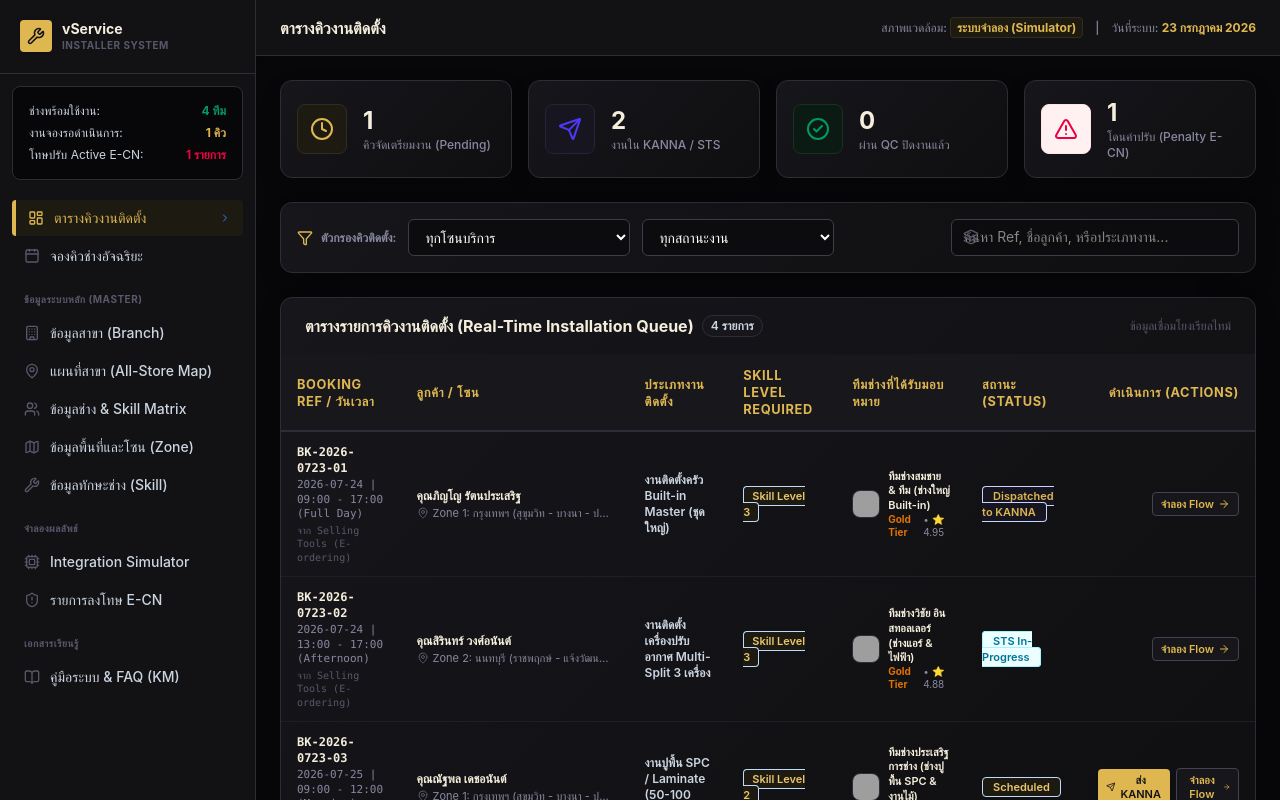
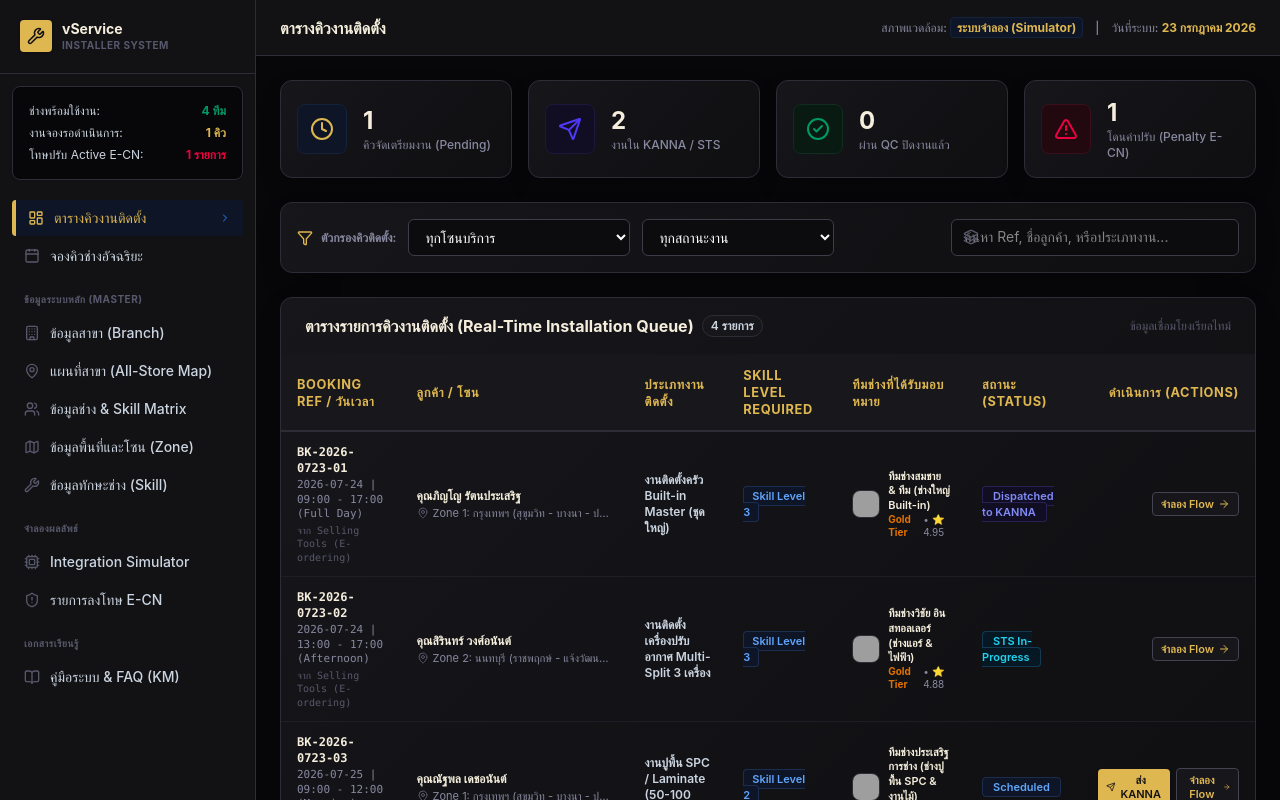
Before and after one commit to isarachootip/vq, a React (Vite) app: page / in a window 1280 px wide. Shown: the top 800 px of the page. Built offline with nearby package versions, Linux system fonts and the light colour scheme; grey boxes are pictures that could not be loaded.

Commit message:
style: fix radioactive status badge colors to translucent dark colors

```diff
--- a/src/index.css
+++ b/src/index.css
@@ -13,19 +13,45 @@
   --color-slate-800: #f5eedc;
   --color-slate-900: #ffffff;
 
-  --color-blue-50: #1d1a12;
-  --color-blue-100: #332d1d;
+  /* Primary Accent: Gold */
   --color-blue-600: #dfb750;
-  --color-blue-700: #e8c66e;
-  --color-blue-800: #ffd700;
 
-  --color-indigo-50: #161520;
-  --color-indigo-100: #252438;
-  --color-indigo-700: #dfb750;
+  /* Badge/Status Dark Mode Theme Mappings */
+  --color-amber-50: #1d1508;
+  --color-amber-200: #3f290d;
+  --color-amber-700: #f59e0b;
+  --color-amber-800: #fbbf24;
 
-  --color-emerald-50: #0b1a12;
-  --color-emerald-100: #153322;
-  --color-emerald-700: #10b981;
+  --color-blue-50: #0d1527;
+  --color-blue-100: #15223c;
+  --color-blue-200: #1c2e50;
+  --color-blue-700: #60a5fa;
+  --color-blue-800: #93c5fd;
+
+  --color-indigo-50: #110e24;
+  --color-indigo-100: #1d183d;
+  --color-indigo-200: #282154;
+  --color-indigo-700: #818cf8;
+
+  --color-cyan-50: #061824;
+  --color-cyan-100: #0e293c;
+  --color-cyan-200: #143953;
+  --color-cyan-700: #22d3ee;
+
+  --color-purple-50: #150d24;
+  --color-purple-100: #25163d;
+  --color-purple-200: #331e54;
+  --color-purple-700: #c084fc;
+
+  --color-emerald-50: #081a11;
+  --color-emerald-100: #102d1f;
+  --color-emerald-200: #173f2b;
+  --color-emerald-700: #34d399;
+
+  --color-rose-50: #220910;
+  --color-rose-100: #3d0f1c;
+  --color-rose-200: #541526;
+  --color-rose-700: #f87171;
 }
 
 @layer base {
```
